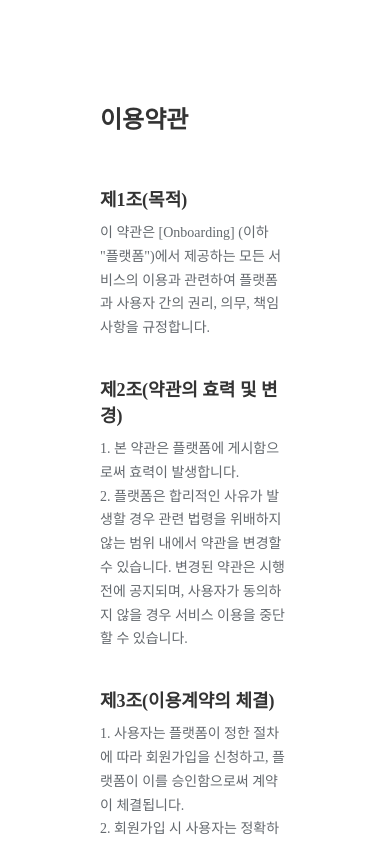
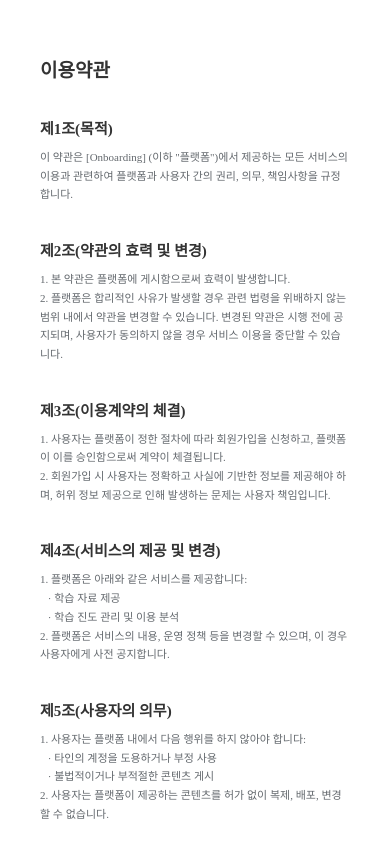
Before and after one commit to TeamLearningFlow/LearningFlow-FE, a Next.js app: page /register/contracts in a window 390 px wide. Built offline with nearby package versions, Linux system fonts and the light colour scheme.

Commit message:
style: 이용약관 페이지 반응형 적용 #23

```diff
--- a/src/pages/register/contracts.tsx
+++ b/src/pages/register/contracts.tsx
@@ -16,12 +16,25 @@ const PageContainer = styled.div`
   flex-direction: column;
   padding: 100px 100px;
   gap: 35px;
+
+  @media (max-width: 850px) {
+    padding: 100px 100px;
+  }
+
+  @media (max-width: 560px) {
+    padding: 55px 40px;
+  }
 `;
 
 const TitleContainer = styled.div`
   font-size: 24px;
   font-weight: 600;
   margin-bottom: 15px;
+
+  @media (max-width: 560px) {
+    font-size: 19px;
+    margin-bottom: 0px;
+  }
 `;
 
 const Textwrapper = styled.div`
@@ -29,6 +42,10 @@ const Textwrapper = styled.div`
   color: rgba(100, 105, 110, 1);
   line-height: 1.7em;
   white-space: pre-wrap;
+
+  @media (max-width: 560px) {
+    font-size: 11px;
+  }
 `;
 
 {
@@ -57,6 +74,17 @@ const ContractContainer = styled.div`
   gap: 10px;
 `;
 
+const ContractTitle = styled.div`
+  font-size: 18px;
+  font-weight: bold;
+
+  @media (max-width: 560px) {
+    font-size: 15px;
+  }
+`;
+
+
+
 const Contracts: React.FC = () => {
   {
     /* const handleBackToRegister = () => {
@@ -70,7 +98,7 @@ const Contracts: React.FC = () => {
         <PageContainer>
           <TitleContainer>이용약관</TitleContainer>
           <ContractContainer>
-            <p style={{ fontSize: '18px', fontWeight: 'bold' }}>제1조(목적)</p>
+            <ContractTitle>제1조(목적)</ContractTitle>
             <Textwrapper>
               이 약관은 [Onboarding] (이하 "플랫폼")에서 제공하는 모든 서비스의
               이용과 관련하여 플랫폼과 사용자 간의 권리, 의무, 책임사항을
@@ -79,9 +107,9 @@ const Contracts: React.FC = () => {
           </ContractContainer>
 
           <ContractContainer>
-            <p style={{ fontSize: '18px', fontWeight: 'bold' }}>
+            <ContractTitle>
               제2조(약관의 효력 및 변경)
-            </p>
+            </ContractTitle>
             <Textwrapper>
               1. 본 약관은 플랫폼에 게시함으로써 효력이 발생합니다.
               <br />
@@ -93,9 +121,9 @@ const Contracts: React.FC = () => {
           </ContractContainer>
 
           <ContractContainer>
-            <p style={{ fontSize: '18px', fontWeight: 'bold' }}>
+            <ContractTitle>
               제3조(이용계약의 체결)
-            </p>
+            </ContractTitle>
             <Textwrapper>
               1. 사용자는 플랫폼이 정한 절차에 따라 회원가입을 신청하고,
               플랫폼이 이를 승인함으로써 계약이 체결됩니다.
@@ -106,9 +134,9 @@ const Contracts: React.FC = () => {
           </ContractContainer>
 
           <ContractContainer>
-            <p style={{ fontSize: '18px', fontWeight: 'bold' }}>
+            <ContractTitle>
               제4조(서비스의 제공 및 변경)
-            </p>
+            </ContractTitle>
             <Textwrapper>
               1. 플랫폼은 아래와 같은 서비스를 제공합니다:
               <br />
@@ -123,9 +151,9 @@ const Contracts: React.FC = () => {
           </ContractContainer>
 
           <ContractContainer>
-            <p style={{ fontSize: '18px', fontWeight: 'bold' }}>
+            <ContractTitle>
               제5조(사용자의 의무)
-            </p>
+            </ContractTitle>
             <Textwrapper>
               1. 사용자는 플랫폼 내에서 다음 행위를 하지 않아야 합니다:
               <br />
@@ -141,18 +169,18 @@ const Contracts: React.FC = () => {
           </ContractContainer>
 
           <ContractContainer>
-            <p style={{ fontSize: '18px', fontWeight: 'bold' }}>
+            <ContractTitle>
               제6조(개인정보 보호)
-            </p>
+            </ContractTitle>
             <Textwrapper>
               사용자의 개인정보는 [개인정보처리방침]에 따라 보호됩니다.
             </Textwrapper>
           </ContractContainer>
 
           <ContractContainer>
-            <p style={{ fontSize: '18px', fontWeight: 'bold' }}>
+            <ContractTitle>
               제7조(책임 제한)
-            </p>
+            </ContractTitle>
             <Textwrapper>
               플랫폼은 다음에 대해 책임을 지지 않습니다.
               <br />
@@ -165,9 +193,9 @@ const Contracts: React.FC = () => {
           </ContractContainer>
 
           <ContractContainer>
-            <p style={{ fontSize: '18px', fontWeight: 'bold' }}>
+            <ContractTitle>
               제8조(분쟁 해결)
-            </p>
+            </ContractTitle>
             <Textwrapper>
               본 약관과 관련하여 분쟁이 발생할 경우 [소재지]의 관할 법원을 전속
               관할로 합니다.
```
Also changed, not shown: src/components/collection/classIndex.tsx (+29 -7 lines), src/pages/register/privacyContracts.tsx (+52 -16 lines).
